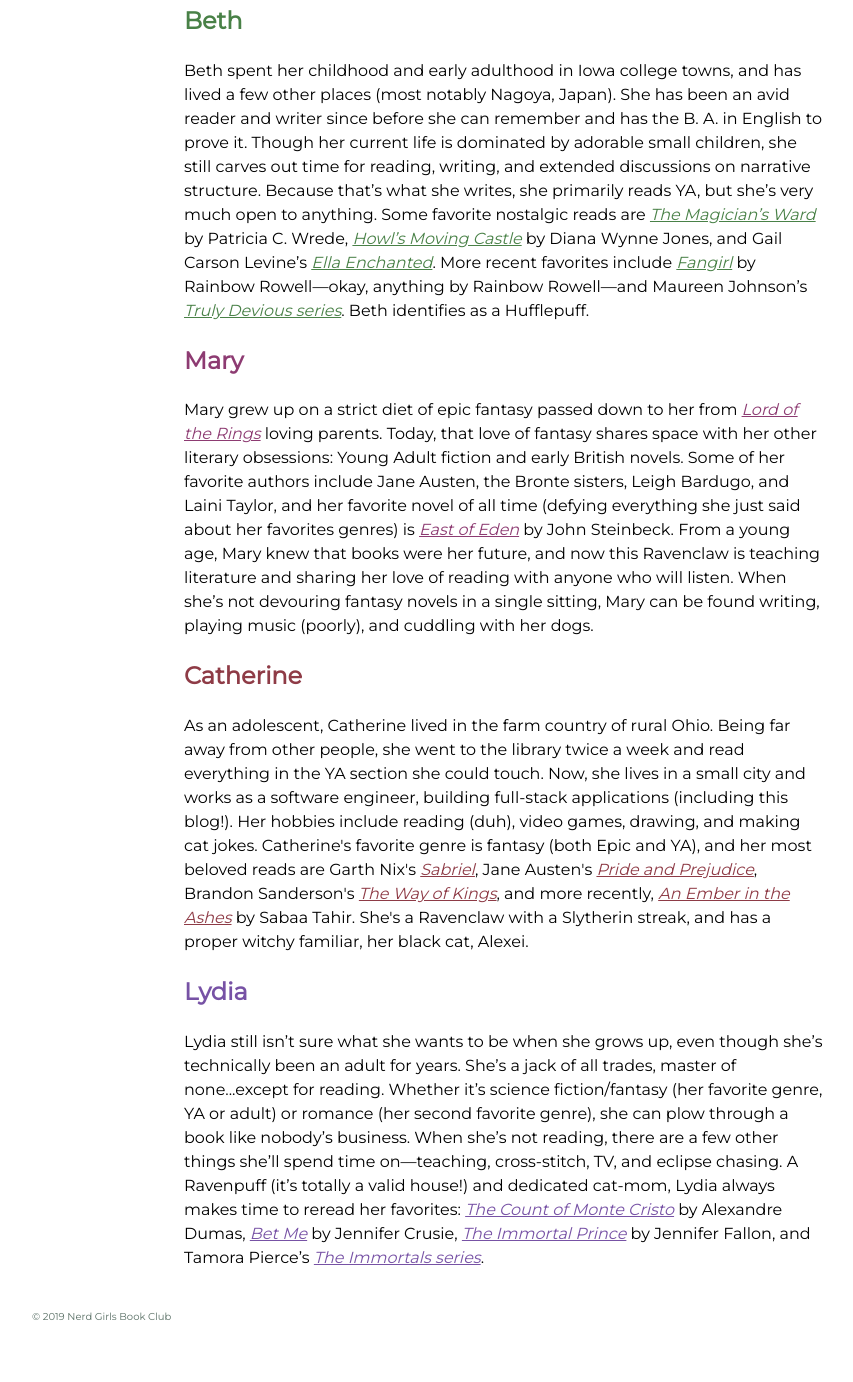
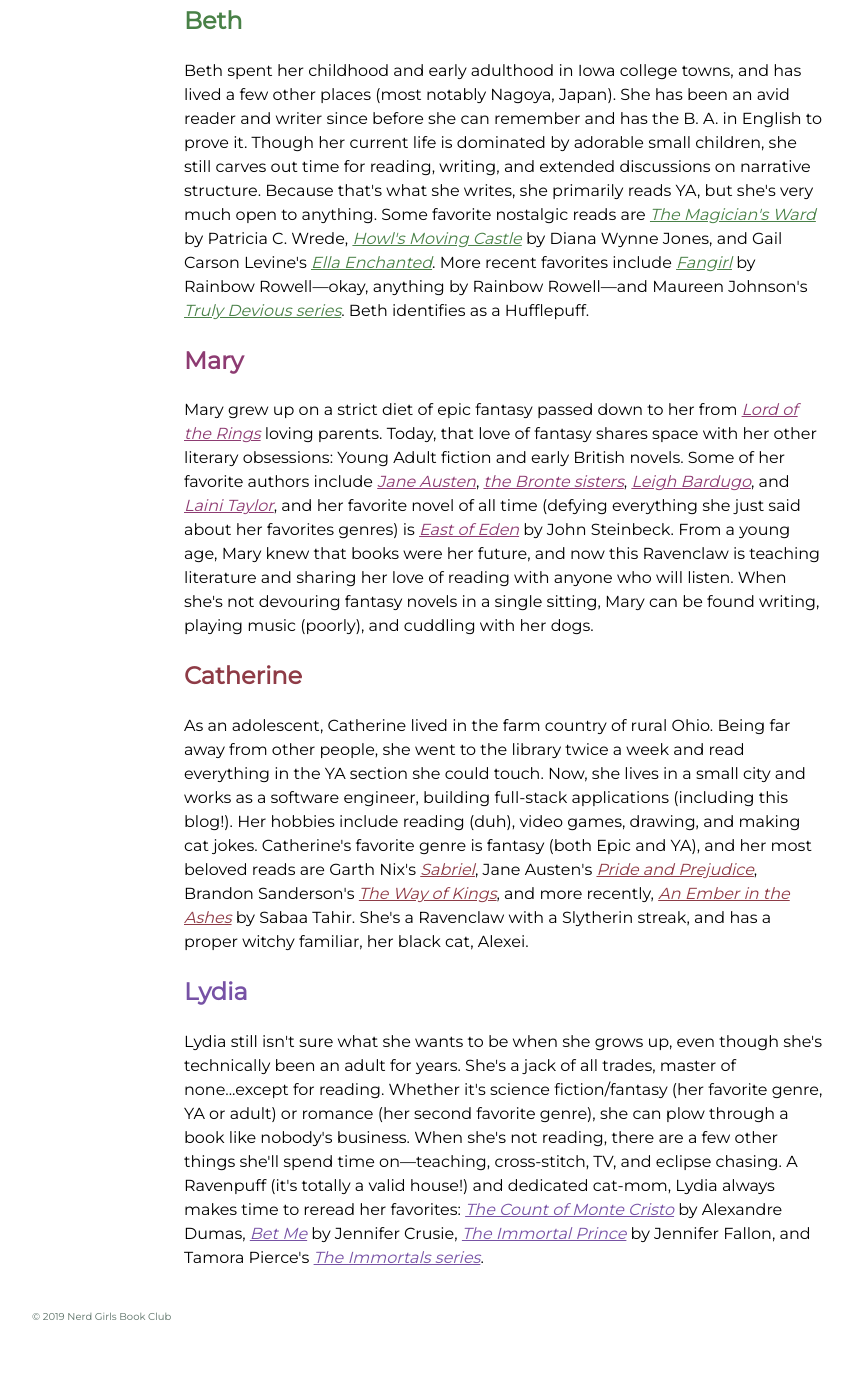
Before and after one commit to catheraaine/nerd-girls-blog, a Gatsby site: page /about in a window 1280 px wide. Shown: the part 485-1867 px from the top of the page, without its empty margins (136-989 px from the left). Built offline with nearby package versions, Linux system fonts and the light colour scheme; Gatsby itself is replaced by a stand-in of ours.

Commit message:
feat: fill out bio links + fix title

```diff
--- a/src/pages/about.js
+++ b/src/pages/about.js
@@ -24,31 +24,31 @@
             <section>
               <h2 className="utl-color--jane">Jane</h2>
               <p>
-                Jane grew up outside of Kansas City and spent her formative years starting book clubs with themed snacks and sneaking Harlequin Romance novels into her house. She enjoys few things in life as much as cuddling on the couch under a blanket reading a murder mystery, a glass of red wine in hand. The few things she enjoys more are chasing her toddlers and epic road trips. Her all-time favorite books are <i className="utl-color--jane"><a href="https://www.goodreads.com/book/show/168642.In_Cold_Blood">In Cold Blood</a></i> by Truman Capote, <i className="utl-color--jane"><a href="https://www.goodreads.com/book/show/18045891-sharp-objects">Sharp Objects</a></i> by Gillian Flynn and <i  className="utl-color--jane"><a href="https://www.goodreads.com/book/show/16299.And_Then_There_Were_None">And Then There Were None</a></i> by Agatha Christie. She really doesn’t care what you think of her, but you should tell her anyways.
+                Jane grew up outside of Kansas City and spent her formative years starting book clubs with themed snacks and sneaking Harlequin Romance novels into her house. She enjoys few things in life as much as cuddling on the couch under a blanket reading a murder mystery, a glass of red wine in hand. The few things she enjoys more are chasing her toddlers and epic road trips. Her all-time favorite books are <i className="utl-color--jane"><a href="https://www.goodreads.com/book/show/168642.In_Cold_Blood">In Cold Blood</a></i> by Truman Capote, <i className="utl-color--jane"><a href="https://www.goodreads.com/book/show/18045891-sharp-objects">Sharp Objects</a></i> by Gillian Flynn and <i  className="utl-color--jane"><a href="https://www.goodreads.com/book/show/16299.And_Then_There_Were_None">And Then There Were None</a></i> by Agatha Christie. She really doesn't care what you think of her, but you should tell her anyways.
               </p>
             </section>
             <section>
               <h2 className="utl-color--elizabeth">Beth</h2>
               <p>
-               Beth spent her childhood and early adulthood in Iowa college towns, and has lived a few other places (most notably Nagoya, Japan). She has been an avid reader and writer since before she can remember and has the B. A. in English to prove it. Though her current life is dominated by adorable small children, she still carves out time for reading, writing, and extended discussions on narrative structure. Because that’s what she writes, she primarily reads YA, but she’s very much open to anything. Some favorite nostalgic reads are <i className="utl-color--elizabeth"><a href="">The Magician’s Ward</a></i> by Patricia C. Wrede, <i className="utl-color--elizabeth"><a href="">Howl’s Moving Castle</a></i> by Diana Wynne Jones, and Gail Carson Levine’s <i className="utl-color--elizabeth"><a href="">Ella Enchanted</a></i>. More recent favorites include <i className="utl-color--elizabeth"><a href="">Fangirl</a></i> by Rainbow Rowell—okay, anything by Rainbow Rowell—and Maureen Johnson’s <i className="utl-color--elizabeth"><a href="">Truly Devious series</a></i>. Beth identifies as a Hufflepuff.
+               Beth spent her childhood and early adulthood in Iowa college towns, and has lived a few other places (most notably Nagoya, Japan). She has been an avid reader and writer since before she can remember and has the B. A. in English to prove it. Though her current life is dominated by adorable small children, she still carves out time for reading, writing, and extended discussions on narrative structure. Because that's what she writes, she primarily reads YA, but she's very much open to anything. Some favorite nostalgic reads are <i className="utl-color--elizabeth"><a href="https://www.goodreads.com/book/show/169885.Magician_s_Ward">The Magician's Ward</a></i> by Patricia C. Wrede, <i className="utl-color--elizabeth"><a href="https://www.goodreads.com/book/show/6294.Howl_s_Moving_Castle">Howl's Moving Castle</a></i> by Diana Wynne Jones, and Gail Carson Levine's <i className="utl-color--elizabeth"><a href="https://www.goodreads.com/book/show/24337.Ella_Enchanted">Ella Enchanted</a></i>. More recent favorites include <i className="utl-color--elizabeth"><a href="https://www.goodreads.com/book/show/16068905-fangirl">Fangirl</a></i> by Rainbow Rowell—okay, anything by Rainbow Rowell—and Maureen Johnson's <i className="utl-color--elizabeth"><a href="https://www.goodreads.com/book/show/29589074-truly-devious">Truly Devious series</a></i>. Beth identifies as a Hufflepuff.
               </p>
             </section>
             <section>
               <h2 className="utl-color--mary">Mary</h2>
               <p>
-                Mary grew up on a strict diet of epic fantasy passed down to her from <i className="utl-color--mary"><a href="">Lord of the Rings</a></i> loving parents. Today, that love of fantasy shares space with her other literary obsessions: Young Adult fiction and early British novels. Some of her favorite authors include Jane Austen, the Bronte sisters,  Leigh Bardugo, and Laini Taylor, and her favorite novel of all time (defying everything she just said about her favorites genres) is <i className="utl-color--mary"><a href="">East of Eden</a></i> by John Steinbeck. From a young age, Mary knew that books were her future, and now this Ravenclaw is teaching literature and sharing her love of reading with anyone who will listen. When she’s not devouring fantasy novels in a single sitting, Mary can be found writing, playing music (poorly), and cuddling with her dogs.
+                Mary grew up on a strict diet of epic fantasy passed down to her from <i className="utl-color--mary"><a href="https://www.goodreads.com/book/show/34.The_Fellowship_of_the_Ring">Lord of the Rings</a></i> loving parents. Today, that love of fantasy shares space with her other literary obsessions: Young Adult fiction and early British novels. Some of her favorite authors include <i className="utl-color--mary"><a href="https://www.goodreads.com/book/show/14905.The_Complete_Novels">Jane Austen</a></i>, <i className="utl-color--mary"><a href="https://www.goodreads.com/book/show/10210.Jane_Eyre">the Bronte sisters</a></i>, <i className="utl-color--mary"><a href="https://www.goodreads.com/book/show/10194157-shadow-and-bone">Leigh Bardugo</a></i>, and <i className="utl-color--mary"><a href="https://www.goodreads.com/book/show/28449207-strange-the-dreamer">Laini Taylor</a></i>, and her favorite novel of all time (defying everything she just said about her favorites genres) is <i className="utl-color--mary"><a href="https://www.goodreads.com/book/show/4406.East_of_Eden">East of Eden</a></i> by John Steinbeck. From a young age, Mary knew that books were her future, and now this Ravenclaw is teaching literature and sharing her love of reading with anyone who will listen. When she's not devouring fantasy novels in a single sitting, Mary can be found writing, playing music (poorly), and cuddling with her dogs.
               </p>
             </section>
             <section>
               <h2 className="utl-color--catherine">Catherine</h2>
               <p>
-                As an adolescent, Catherine lived in the farm country of rural Ohio. Being far away from other people, she went to the library twice a week and read everything in the YA section she could touch. Now, she lives in a small city and works as a software engineer, building full-stack applications (including this blog!). Her hobbies include reading (duh), video games, drawing, and making cat jokes. Catherine's favorite genre is fantasy (both Epic and YA), and her most beloved reads are Garth Nix's <i className="utl-color--catherine"><a href="">Sabriel</a></i>, Jane Austen's <i className="utl-color--catherine"><a href="">Pride and Prejudice</a></i>, Brandon Sanderson's <i className="utl-color--catherine"><a href="">The Way of Kings</a></i>, and more recently, <i className="utl-color--catherine"><a href="">An Ember in the Ashes</a></i> by Sabaa Tahir. She's a Ravenclaw with a Slytherin streak, and has a proper witchy familiar, her black cat, Alexei.
+                As an adolescent, Catherine lived in the farm country of rural Ohio. Being far away from other people, she went to the library twice a week and read everything in the YA section she could touch. Now, she lives in a small city and works as a software engineer, building full-stack applications (including this blog!). Her hobbies include reading (duh), video games, drawing, and making cat jokes. Catherine's favorite genre is fantasy (both Epic and YA), and her most beloved reads are Garth Nix's <i className="utl-color--catherine"><a href="https://www.goodreads.com/book/show/518848.Sabriel">Sabriel</a></i>, Jane Austen's <i className="utl-color--catherine"><a href="https://www.goodreads.com/book/show/1885.Pride_and_Prejudice">Pride and Prejudice</a></i>, Brandon Sanderson's <i className="utl-color--catherine"><a href="https://www.goodreads.com/book/show/7235533-the-way-of-kings">The Way of Kings</a></i>, and more recently, <i className="utl-color--catherine"><a href="https://www.goodreads.com/book/show/36040400-an-ember-in-the-ashes">An Ember in the Ashes</a></i> by Sabaa Tahir. She's a Ravenclaw with a Slytherin streak, and has a proper witchy familiar, her black cat, Alexei.
               </p>
             </section>
             <section>
               <h2 className="utl-color--lydia">Lydia</h2>
               <p>
-                Lydia still isn’t sure what she wants to be when she grows up, even though she’s technically been an adult for years. She’s a jack of all trades, master of none...except for reading. Whether it’s science fiction/fantasy (her favorite genre, YA or adult) or romance (her second favorite genre), she can plow through a book like nobody’s business. When she’s not reading, there are a few other things she’ll spend time on—teaching, cross-stitch, TV, and eclipse chasing. A Ravenpuff (it’s totally a valid house!) and dedicated cat-mom, Lydia always makes time to reread her favorites: <i className="utl-color--lydia"><a href="">The Count of Monte Cristo</a></i> by Alexandre Dumas, <i className="utl-color--lydia"><a href="">Bet Me</a></i> by Jennifer Crusie, <i className="utl-color--lydia"><a href="">The Immortal Prince</a></i> by Jennifer Fallon, and Tamora Pierce’s <i className="utl-color--lydia"><a href="">The Immortals series</a></i>.
+                Lydia still isn't sure what she wants to be when she grows up, even though she's technically been an adult for years. She's a jack of all trades, master of none...except for reading. Whether it's science fiction/fantasy (her favorite genre, YA or adult) or romance (her second favorite genre), she can plow through a book like nobody's business. When she's not reading, there are a few other things she'll spend time on—teaching, cross-stitch, TV, and eclipse chasing. A Ravenpuff (it's totally a valid house!) and dedicated cat-mom, Lydia always makes time to reread her favorites: <i className="utl-color--lydia"><a href="https://www.goodreads.com/book/show/7126.The_Count_of_Monte_Cristo">The Count of Monte Cristo</a></i> by Alexandre Dumas, <i className="utl-color--lydia"><a href="https://www.goodreads.com/book/show/854757.Bet_Me">Bet Me</a></i> by Jennifer Crusie, <i className="utl-color--lydia"><a href="https://www.goodreads.com/book/show/2038926.The_Immortal_Prince">The Immortal Prince</a></i> by Jennifer Fallon, and Tamora Pierce's <i className="utl-color--lydia"><a href="https://www.goodreads.com/book/show/13836.Wild_Magic">The Immortals series</a></i>.
               </p>
             </section>
           </main>
```
Also changed, not shown: content/blog/10012019-october-welcome/aurora-102019.png (renamed from content/blog/090119-september-welcome/aurora-102019.png), content/blog/10012019-october-welcome/index.md (renamed from content/blog/090119-september-welcome/index.md).
